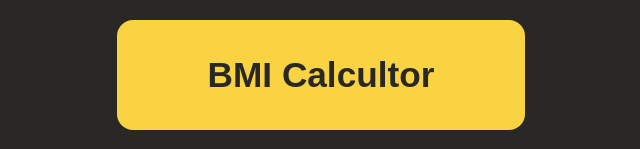
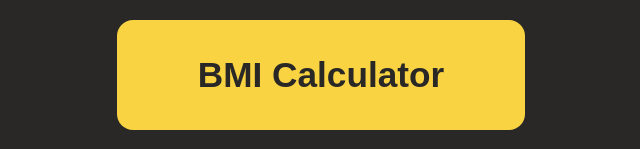
Before and after one commit to TeeEnnEnn/BMI-Calculator, a plain HTML site: page index.html in a window 1280 px wide. Shown: the top 149 px of the page, without its empty margins (319-959 px from the left). Drawn offline with Linux system fonts and the light colour scheme.

Commit message:
Minor Changes
* Fixed spelling errors.

```diff
--- a/index.html
+++ b/index.html
@@ -14,7 +14,7 @@
 
     <body>
         <div>
-            <h1>BMI Calcultor</h1>
+            <h1>BMI Calculator</h1>
         </div>
         <div>
             <!--Form will collect data to be used when calculating BMI-->
--- a/script.js
+++ b/script.js
@@ -3,7 +3,7 @@
 function calculate_BMI(){
     /**
      * Purpose: Calculates BMI from data taken from html form input.
-     * Pre-Condiotions: None.
+     * Pre-Conditions: None.
      * Post-Conditions: Takes data from html form input.
      * Return: false (boolean).
      */
```
